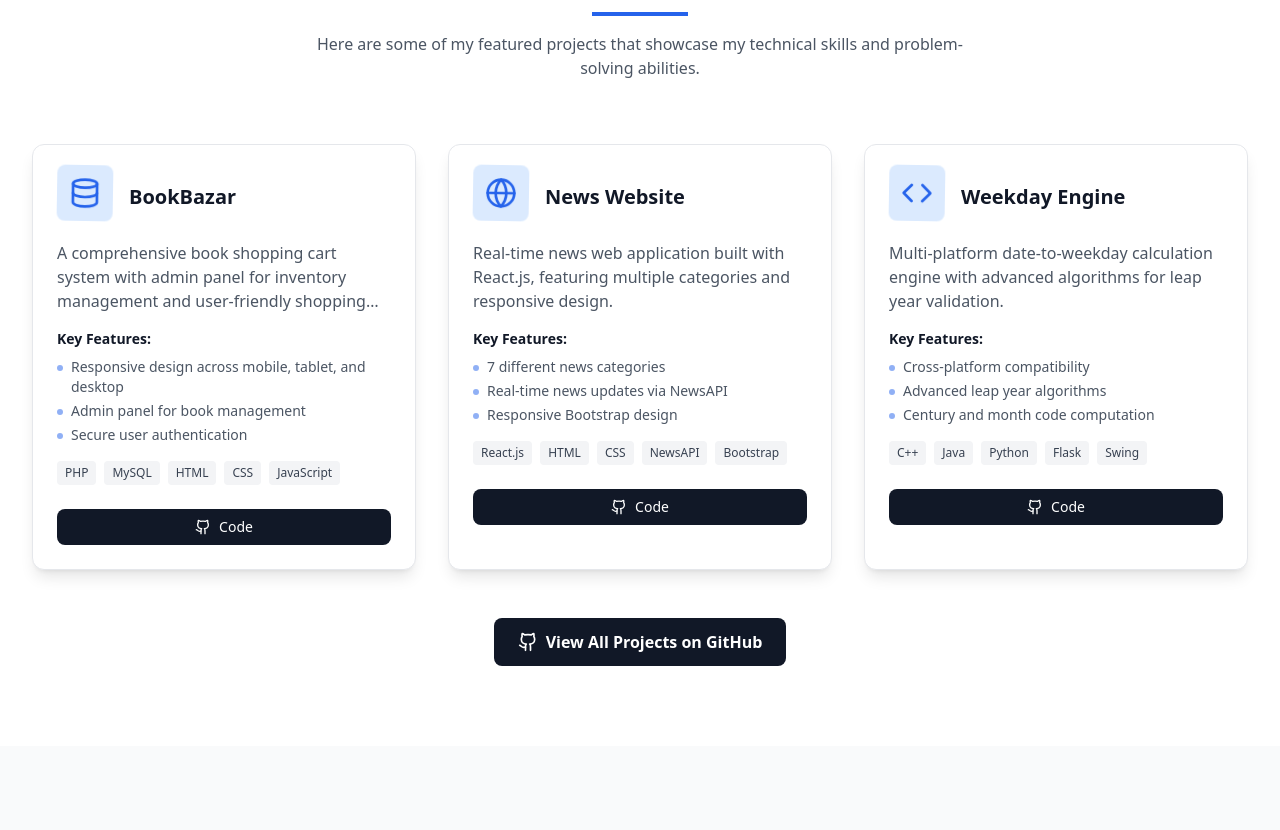
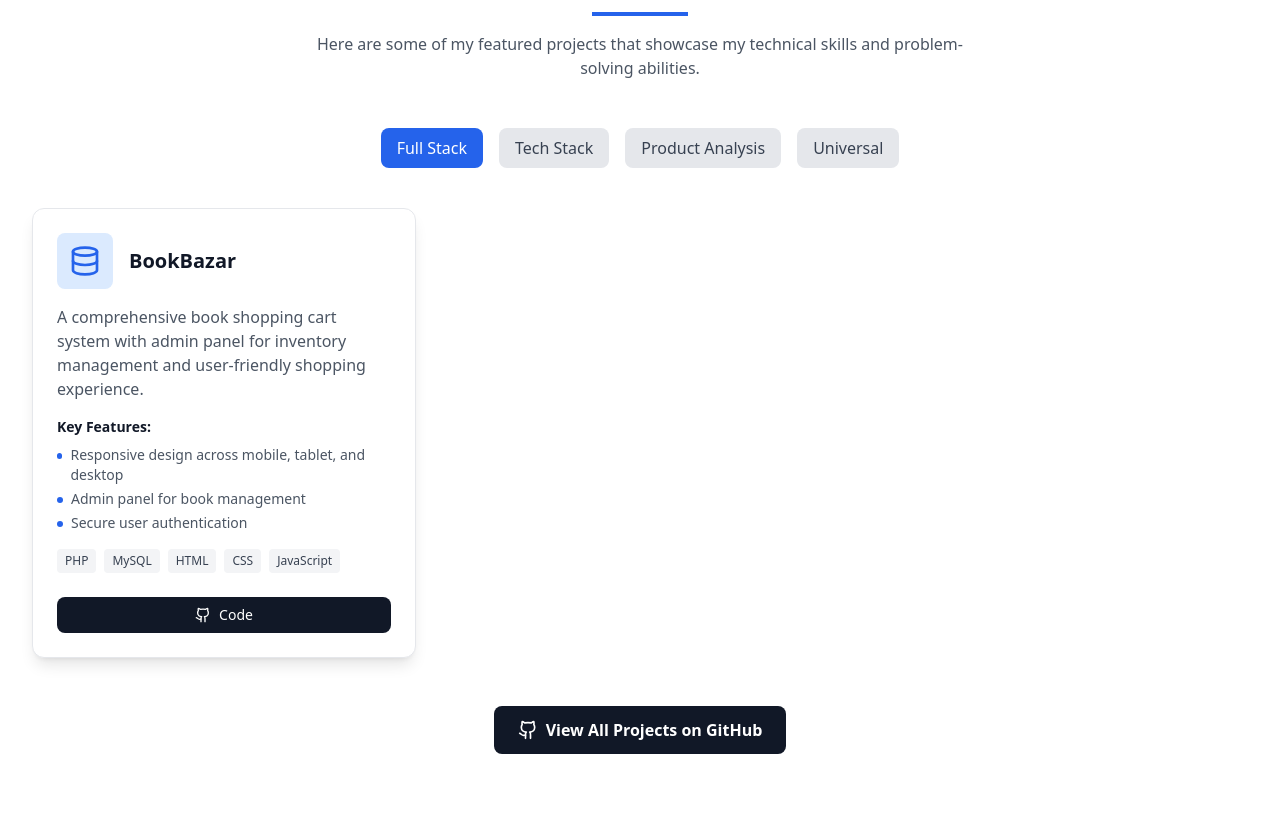
Before and after one commit to ramasheshasai/Portfoilio_Final, a React (Vite) app: page / in a window 1280 px wide. Shown: the part 3648-4478 px from the top of the page. Built offline with nearby package versions, Linux system fonts and the light colour scheme.

Commit message:
Initial commit

```diff
--- a/src/components/Hero.tsx
+++ b/src/components/Hero.tsx
@@ -62,7 +62,7 @@ const Hero = () => {
               <ExternalLink className="w-6 h-6" />
             </a>
             <a
-              href="mailto:ramasheshasai_s@srmap.edu.in"
+              href="mailto:satuluriramasheshasai@gmail.com"
               className="p-3 bg-green-600 text-white rounded-full"
             >
               <Mail className="w-6 h-6" />
--- a/src/components/Projects.tsx
+++ b/src/components/Projects.tsx
@@ -1,108 +1,162 @@
-import React from 'react';
-import { Github, ExternalLink, Code, Database, Globe } from 'lucide-react';
+import React, { useState } from "react";
+import { Github, Database, Globe, Code } from "lucide-react";
 
 const Projects = () => {
+  const [activeCategory, setActiveCategory] = useState("Full Stack");
+
+  const categories = ["Full Stack", "Tech Stack", "Product Analysis", "Universal"];
+
   const projects = [
     {
       title: "BookBazar",
-      description: "A comprehensive book shopping cart system with admin panel for inventory management and user-friendly shopping experience.",
-      longDescription: "Architected a responsive book commerce system using PHP and MySQL, integrating 21 modular pages and 5 normalized tables. Features admin-tier control over 10+ listings and streamlined inventory operations.",
+      description:
+        "A comprehensive book shopping cart system with admin panel for inventory management and user-friendly shopping experience.",
+      longDescription:
+        "Architected a responsive book commerce system using PHP and MySQL, integrating 21 modular pages and 5 normalized tables. Features admin-tier control over 10+ listings and streamlined inventory operations.",
       technologies: ["PHP", "MySQL", "HTML", "CSS", "JavaScript"],
       features: [
         "Responsive design across mobile, tablet, and desktop",
         "Admin panel for book management",
         "Secure user authentication",
         "Shopping cart functionality",
-        "Order management system"
+        "Order management system",
       ],
       github: "https://github.com/ramasheshasai/book_bazar",
-      icon: <Database className="w-8 h-8" />
+      icon: <Database className="w-8 h-8" />,
+      category: "Full Stack",
     },
     {
       title: "News Website",
-      description: "Real-time news web application built with React.js, featuring multiple categories and responsive design.",
-      longDescription: "Developed a real-time news web application using React, showcasing 7 news categories with 20 articles each, leveraging modular component architecture and React hooks.",
+      description:
+        "Real-time news web application built with React.js, featuring multiple categories and responsive design.",
+      longDescription:
+        "Developed a real-time news web application using React, showcasing 7 news categories with 20 articles each, leveraging modular component architecture and React hooks.",
       technologies: ["React.js", "HTML", "CSS", "NewsAPI", "Bootstrap"],
       features: [
         "7 different news categories",
         "Real-time news updates via NewsAPI",
         "Responsive Bootstrap design",
         "Optimized state management",
-        "Fast loading times"
+        "Fast loading times",
       ],
       github: "https://github.com/ramasheshasai/news_website",
-      icon: <Globe className="w-8 h-8" />
+      icon: <Globe className="w-8 h-8" />,
+      category: "Tech Stack",
     },
     {
       title: "Weekday Engine",
-      description: "Multi-platform date-to-weekday calculation engine with advanced algorithms for leap year validation.",
-      longDescription: "Engineered a robust date-to-day-of-week calculation engine across Python (Flask), Java (Swing), and C++ platforms with advanced leap year validation and century computation.",
+      description:
+        "Multi-platform date-to-weekday calculation engine with advanced algorithms for leap year validation.",
+      longDescription:
+        "Engineered a robust date-to-day-of-week calculation engine across Python (Flask), Java (Swing), and C++ platforms with advanced leap year validation and century computation.",
       technologies: ["C++", "Java", "Python", "Flask", "Swing"],
       features: [
         "Cross-platform compatibility",
         "Advanced leap year algorithms",
         "Century and month code computation",
         "Rigorous input validation",
-        "Mathematical heuristics for edge cases"
+        "Mathematical heuristics for edge cases",
       ],
       github: "https://github.com/ramasheshasai/Weekday-Engine",
-      icon: <Code className="w-8 h-8" />
-    }
+      icon: <Code className="w-8 h-8" />,
+      category: "Universal",
+    },
+    {
+      title: "Chronicle Product TearDown",
+      description:
+        "A product analysis teardown of Chronicle (AI presentation tool) highlighting pain points and future improvements.",
+      longDescription:
+        "Performed a structured teardown under The Product Folks challenge, analyzing Chronicle’s user flow, friction points, and proposed AI Cursor for Slides as a next-phase solution.",
+      technologies: ["Product Analysis", "UX Research", "Competitive Benchmarking"],
+      features: [
+        "Mapped user journey and friction points",
+        "Defined next-phase innovation",
+        "Competitive market analysis",
+        "Clear value proposition documentation",
+      ],
+      github: "https://github.com/ramasheshasai/product_teardown",
+      icon: <Globe className="w-8 h-8" />,
+      category: "Product Analysis",
+    },
   ];
+
+  const filteredProjects = projects.filter(
+    (project) => project.category === activeCategory
+  );
 
   return (
     <section id="projects" className="py-20 bg-white">
       <div className="max-w-7xl mx-auto px-4 sm:px-6 lg:px-8">
-        <div className="text-center mb-16">
+        {/* Heading */}
+        <div className="text-center mb-12">
           <h2 className="text-4xl font-bold text-gray-900 mb-4">Projects</h2>
           <div className="w-24 h-1 bg-blue-600 mx-auto"></div>
           <p className="text-gray-600 mt-4 max-w-2xl mx-auto">
-            Here are some of my featured projects that showcase my technical skills and problem-solving abilities.
+            Here are some of my featured projects that showcase my technical
+            skills and problem-solving abilities.
           </p>
         </div>
 
+        {/* Category Nav */}
+        <div className="flex justify-center space-x-4 mb-10">
+          {categories.map((cat) => (
+            <button
+              key={cat}
+              onClick={() => setActiveCategory(cat)}
+              className={`px-4 py-2 rounded-lg font-medium transition-colors duration-200 ${
+                activeCategory === cat
+                  ? "bg-blue-600 text-white"
+                  : "bg-gray-200 text-gray-700 hover:bg-gray-300"
+              }`}
+            >
+              {cat}
+            </button>
+          ))}
+        </div>
+
+        {/* Projects Grid */}
         <div className="grid md:grid-cols-2 lg:grid-cols-3 gap-8">
-          {projects.map((project, index) => (
+          {filteredProjects.map((project, index) => (
             <div
               key={index}
-              className="bg-white border border-gray-200 rounded-xl shadow-lg hover:shadow-xl hover:scale-105 transition-all duration-300 overflow-hidden group animate-fade-in-up hover-tilt perspective-1000 transform-3d"
-              style={{ animationDelay: `${index * 200}ms` }}
+              className="bg-white border border-gray-200 rounded-xl shadow-lg hover:shadow-xl hover:scale-105 transition-all duration-300 overflow-hidden group"
             >
               <div className="p-6 relative">
-                {/* Animated background gradient */}
-                <div className="absolute inset-0 bg-gradient-to-br from-blue-50 to-teal-50 opacity-0 group-hover:opacity-100 transition-opacity duration-300 rounded-xl"></div>
-
-                <div className="flex items-center mb-4 relative z-10">
-                  <div className="p-3 bg-blue-100 text-blue-600 rounded-lg mr-4 hover-lift animate-float">
+                {/* Project Header */}
+                <div className="flex items-center mb-4">
+                  <div className="p-3 bg-blue-100 text-blue-600 rounded-lg mr-4">
                     {project.icon}
                   </div>
-                  <h3 className="text-xl font-bold text-gray-900 group-hover:text-blue-600 transition-colors duration-300">
+                  <h3 className="text-xl font-bold text-gray-900">
                     {project.title}
                   </h3>
                 </div>
 
-                <p className="text-gray-600 mb-4 line-clamp-3 relative z-10">
-                  {project.description}
-                </p>
+                {/* Description */}
+                <p className="text-gray-600 mb-4">{project.description}</p>
 
-                <div className="mb-4 relative z-10">
-                  <h4 className="text-sm font-semibold text-gray-900 mb-2">Key Features:</h4>
+                {/* Features */}
+                <div className="mb-4">
+                  <h4 className="text-sm font-semibold text-gray-900 mb-2">
+                    Key Features:
+                  </h4>
                   <ul className="text-sm text-gray-600 space-y-1">
                     {project.features.slice(0, 3).map((feature, idx) => (
                       <li key={idx} className="flex items-start">
-                        <div className="w-1.5 h-1.5 bg-blue-600 rounded-full mt-2 mr-2 flex-shrink-0 animate-pulse"></div>
+                        <div className="w-1.5 h-1.5 bg-blue-600 rounded-full mt-2 mr-2"></div>
                         {feature}
                       </li>
                     ))}
                   </ul>
                 </div>
 
-                <div className="mb-6 relative z-10">
+                {/* Tech Stack */}
+                <div className="mb-6">
                   <div className="flex flex-wrap gap-2">
                     {project.technologies.map((tech, idx) => (
                       <span
                         key={idx}
-                        className="px-2 py-1 bg-gray-100 text-gray-700 rounded text-xs font-medium hover:bg-blue-100 hover:text-blue-700 transition-colors duration-200 hover:scale-105"
+                        className="px-2 py-1 bg-gray-100 text-gray-700 rounded text-xs font-medium"
                       >
                         {tech}
                       </span>
@@ -110,26 +164,24 @@ const Projects = () => {
                   </div>
                 </div>
 
-                <div className="flex space-x-3 relative z-10">
+                {/* GitHub Link */}
+                <div className="flex space-x-3">
                   <a
                     href={project.github}
                     target="_blank"
                     rel="noopener noreferrer"
-                    className="flex-1 inline-flex items-center justify-center px-4 py-2 bg-gray-900 text-white rounded-lg hover:bg-gray-800 transition-all duration-200 text-sm font-medium hover:scale-105 hover-tilt"
+                    className="flex-1 inline-flex items-center justify-center px-4 py-2 bg-gray-900 text-white rounded-lg hover:bg-gray-800 text-sm font-medium"
                   >
                     <Github className="w-4 h-4 mr-2" />
                     Code
                   </a>
-                  {/* <button className="flex-1 inline-flex items-center justify-center px-4 py-2 border border-blue-600 text-blue-600 rounded-lg hover:bg-blue-600 hover:text-white transition-all duration-200 text-sm font-medium hover:scale-105 hover-tilt">
-                    <ExternalLink className="w-4 h-4 mr-2" />
-                    Details
-                  </button> */}
                 </div>
               </div>
             </div>
           ))}
         </div>
 
+        {/* All Projects CTA */}
         <div className="text-center mt-12">
           <a
             href="https://github.com/ramasheshasai"
```
